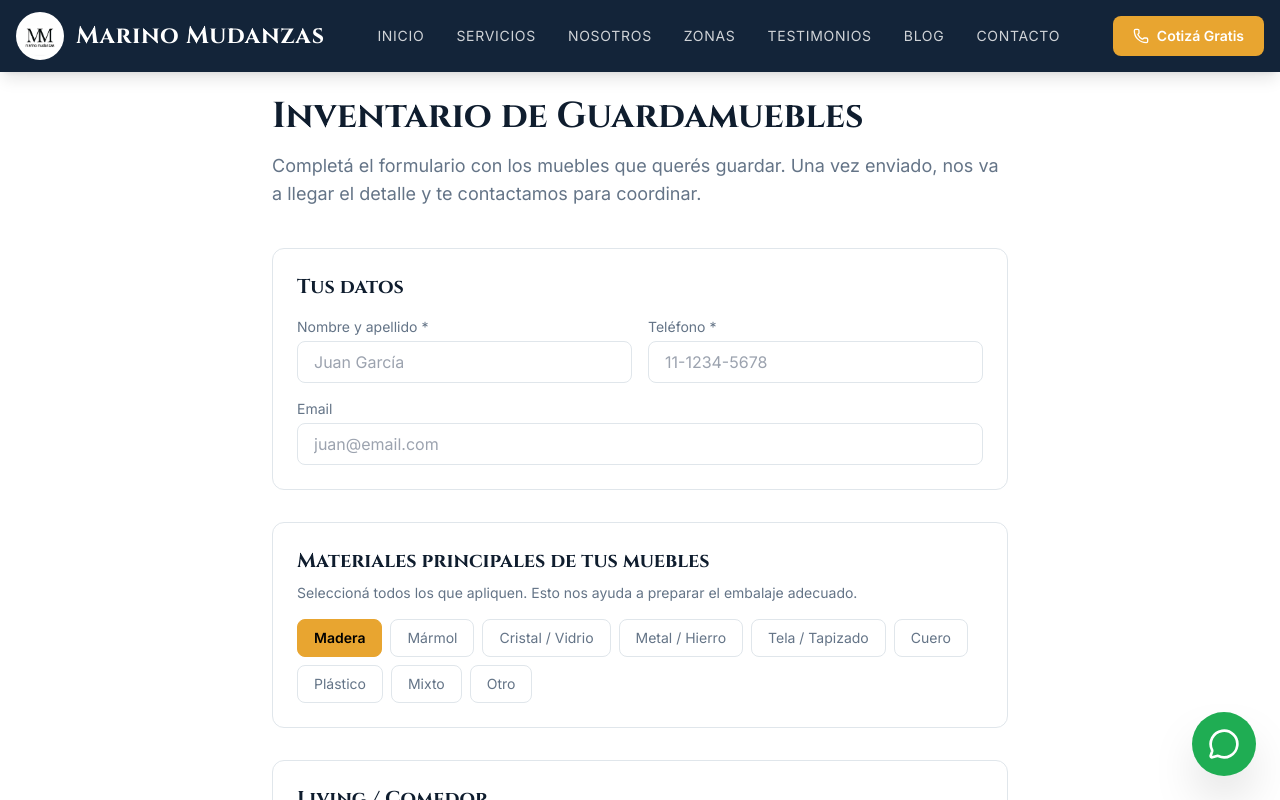
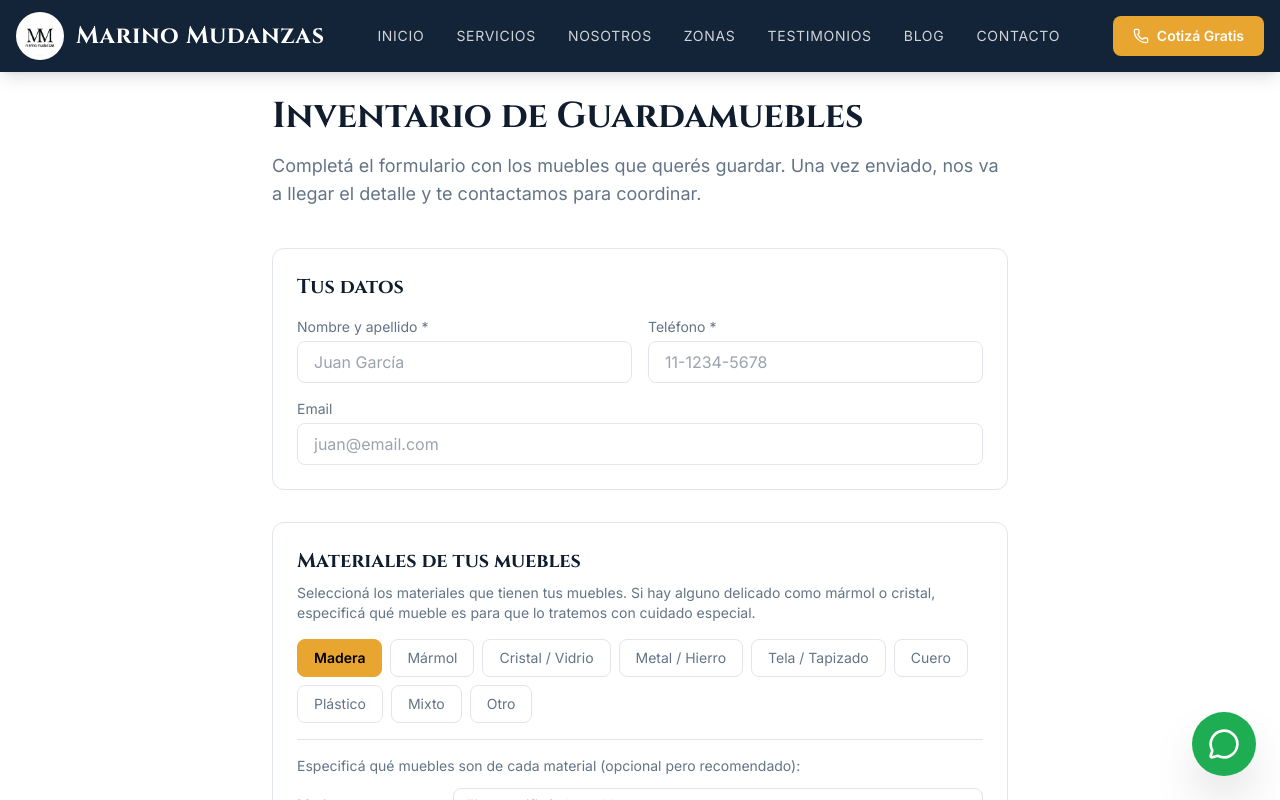
Before and after one commit to Lukaku55/marinomudanzas-next, a Next.js app: page /guardamuebles/inventario in a window 1280 px wide. Both pictures are taken after a click on the button "Madera". Shown: the top 800 px of the page. Built offline with nearby package versions, Linux system fonts and the light colour scheme.

Commit message:
feat: agregar detalle de muebles por material en formulario inventario

```diff
--- a/components/InventarioForm.tsx
+++ b/components/InventarioForm.tsx
@@ -38,7 +38,7 @@ export default function InventarioForm() {
   const [telefono, setTelefono] = useState("");
   const [email, setEmail] = useState("");
   const [materialesSeleccionados, setMaterialesSeleccionados] = useState<string[]>([]);
-  const [otroMaterial, setOtroMaterial] = useState("");
+  const [detallesMateriales, setDetallesMateriales] = useState<{ [mat: string]: string }>({});
   const [inventario, setInventario] = useState<Inventario>({});
   const [enviado, setEnviado] = useState(false);
   const [enviando, setEnviando] = useState(false);
@@ -47,6 +47,10 @@ export default function InventarioForm() {
     setMaterialesSeleccionados((prev) =>
       prev.includes(mat) ? prev.filter((m) => m !== mat) : [...prev, mat]
     );
+  };
+
+  const updateDetalleMaterial = (mat: string, valor: string) => {
+    setDetallesMateriales((prev) => ({ ...prev, [mat]: valor }));
   };
 
   const updateItem = (ambiente: string, mueble: string, field: keyof ItemData, value: string | number) => {
@@ -69,12 +73,16 @@ export default function InventarioForm() {
     resumen += `*Cliente:* ${nombre}%0A`;
     resumen += `*Teléfono:* ${telefono}%0A`;
     if (email) resumen += `*Email:* ${email}%0A`;
+    resumen += `%0A`;
 
-    const matsFinales = materialesSeleccionados.includes("Otro") && otroMaterial
-      ? [...materialesSeleccionados.filter(m => m !== "Otro"), otroMaterial]
-      : materialesSeleccionados;
-    if (matsFinales.length > 0) resumen += `*Materiales principales:* ${matsFinales.join(", ")}%0A`;
-    resumen += `%0A`;
+    if (materialesSeleccionados.length > 0) {
+      resumen += `*Materiales y muebles especiales:*%0A`;
+      materialesSeleccionados.forEach((mat) => {
+        const detalle = detallesMateriales[mat];
+        resumen += `• ${mat}${detalle ? `: ${detalle}` : ""}%0A`;
+      });
+      resumen += `%0A`;
+    }
 
     ambientes.forEach(({ nombre: amb }) => {
       const items = inventario[amb];
@@ -99,8 +107,7 @@ export default function InventarioForm() {
     }
     setEnviando(true);
     const resumen = buildResumen();
-    const whatsappUrl = `https://wa.me/5491154507435?text=${resumen}`;
-    window.open(whatsappUrl, "_blank");
+    window.open(`https://wa.me/5491154507435?text=${resumen}`, "_blank");
     setEnviando(false);
     setEnviado(true);
   };
@@ -144,9 +151,9 @@ export default function InventarioForm() {
 
       {/* Materiales */}
       <div className="bg-card border border-border rounded-xl p-6">
-        <h2 className="font-display text-xl font-bold text-foreground mb-2">Materiales principales de tus muebles</h2>
-        <p className="font-body text-muted-foreground text-sm mb-4">Seleccioná todos los que apliquen. Esto nos ayuda a preparar el embalaje adecuado.</p>
-        <div className="flex flex-wrap gap-2">
+        <h2 className="font-display text-xl font-bold text-foreground mb-2">Materiales de tus muebles</h2>
+        <p className="font-body text-muted-foreground text-sm mb-4">Seleccioná los materiales que tienen tus muebles. Si hay alguno delicado como mármol o cristal, especificá qué mueble es para que lo tratemos con cuidado especial.</p>
+        <div className="flex flex-wrap gap-2 mb-4">
           {materiales.map((mat) => (
             <button key={mat} onClick={() => toggleMaterial(mat)}
               className={`px-4 py-2 rounded-lg font-body text-sm border transition-colors ${
@@ -158,10 +165,23 @@ export default function InventarioForm() {
             </button>
           ))}
         </div>
-        {materialesSeleccionados.includes("Otro") && (
-          <input type="text" value={otroMaterial} onChange={(e) => setOtroMaterial(e.target.value)}
-            className="mt-3 w-full border border-border rounded-lg px-4 py-2 bg-background text-foreground font-body focus:outline-none focus:border-gold"
-            placeholder="Especificá el material..." />
+        {/* Detalle por material seleccionado */}
+        {materialesSeleccionados.length > 0 && (
+          <div className="space-y-3 mt-4 border-t border-border pt-4">
+            <p className="font-body text-sm text-muted-foreground">Especificá qué muebles son de cada material (opcional pero recomendado):</p>
+            {materialesSeleccionados.map((mat) => (
+              <div key={mat} className="flex items-center gap-3">
+                <span className="font-body text-sm text-foreground font-medium w-36 shrink-0">{mat}:</span>
+                <input
+                  type="text"
+                  value={detallesMateriales[mat] || ""}
+                  onChange={(e) => updateDetalleMaterial(mat, e.target.value)}
+                  className="flex-1 border border-border rounded-lg px-3 py-1.5 bg-background text-foreground font-body text-sm focus:outline-none focus:border-gold"
+                  placeholder={`Ej: ${mat === "Mármol" ? "mesa de comedor, encimera" : mat === "Cristal / Vidrio" ? "vitrina, mesa de centro" : mat === "Cuero" ? "sofá, sillón" : "especificá el mueble..."}`}
+                />
+              </div>
+            ))}
+          </div>
         )}
       </div>
 
```
